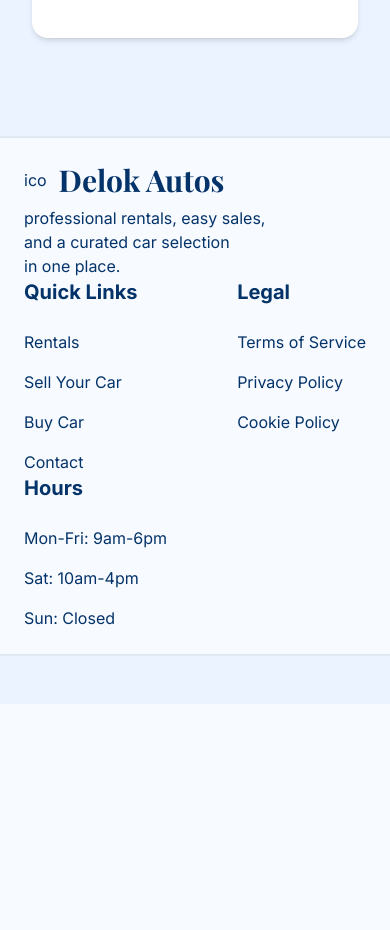
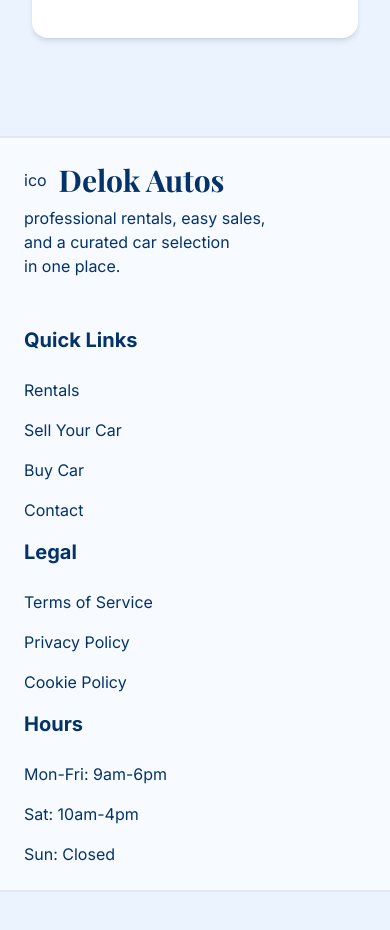
Before and after one commit to lightpc90/delok, a Next.js app: page / in a window 390 px wide. Shown: the part 6700-7630 px from the top of the page. Before the commit the page ends 7404 px from the top, so only its background shows below. Built offline with nearby package versions, Linux system fonts and the light colour scheme.

Commit message:
footer refactored for responsiveness

```diff
--- a/src/components/upgrade/Footer/Footer.jsx
+++ b/src/components/upgrade/Footer/Footer.jsx
@@ -7,9 +7,9 @@ const Footer = () => {
 			id="footer"
 			className="bg-[#eaf3ff] py-[50px] text-[#043369]"
 		>
-			<div className="ring-2 ring-slate-200 max-w-[1500px] bg-[#f7faff] py-6 mx-auto flex flex-wrap justify-between px-6">
+			<div className="ring-2 ring-slate-200 max-w-[1500px] bg-[#f7faff] py-6 mx-auto flex flex-col lg:flex-row gap-4 lg:flex-wrap justify-between px-6">
 				{/* Website title */}
-				<div className="">
+				<div className="mb-8 lg:mb-0">
 					<div className="flex items-center gap-3 mb-2">
 						ico <h2 className="font-bold text-3xl">Delok Autos</h2>
 					</div>
```
